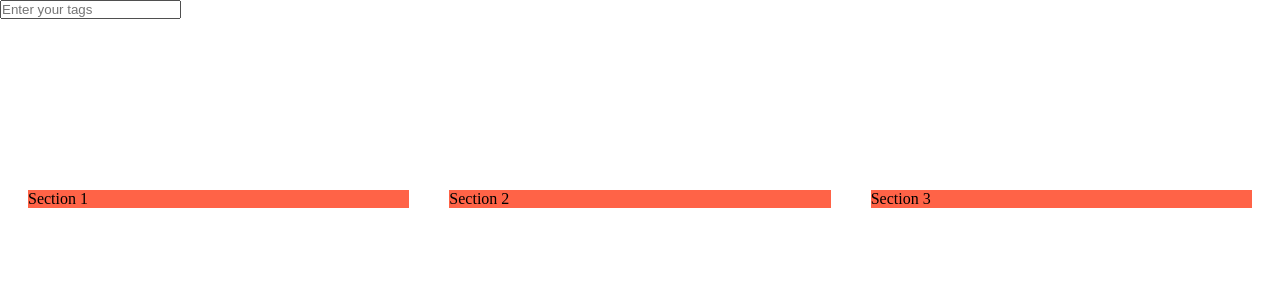
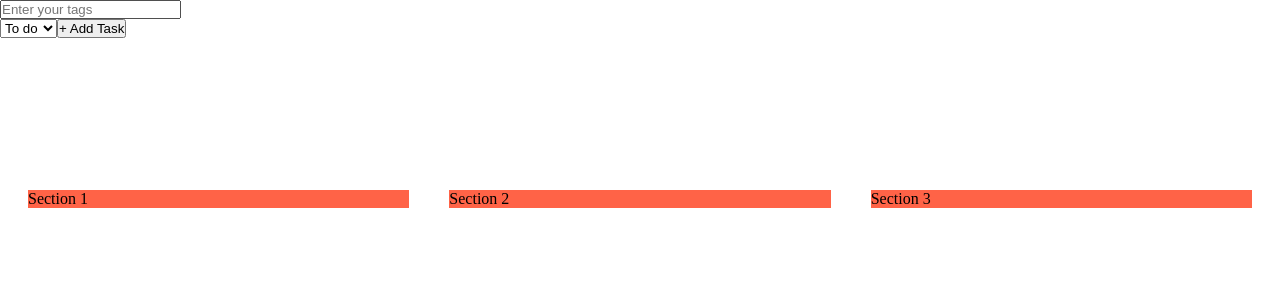
Before and after one commit to Kerciu/todo-app-react, a React (Vite) app: page / in a window 1280 px wide. Shown: the top 300 px of the page. Built offline with nearby package versions, Linux system fonts and the light colour scheme.

Commit message:
added drop down presenting task status and add task button

```diff
--- a/src/assets/components/TaskForm.jsx
+++ b/src/assets/components/TaskForm.jsx
@@ -5,7 +5,15 @@ const TaskForm = () => {
         <form>
             <input type="text" className="task-input" placeholder="Enter your tags"/>
 
-            <div className="task-form-bottom-line"></div>
+            <div className="task-form-bottom-line">
+                <select className="tast-status">
+                    <option value="todo">To do</option>
+                    <option value="doing">Doing</option>
+                    <option value="done">Done</option>
+                </select>
+
+                <button type="submit" className="task-submit"> + Add Task</button>
+            </div>
         </form>
     </header>
 }
```
